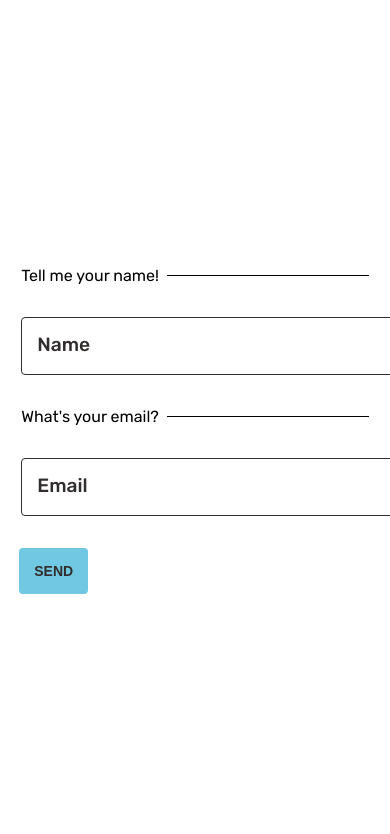
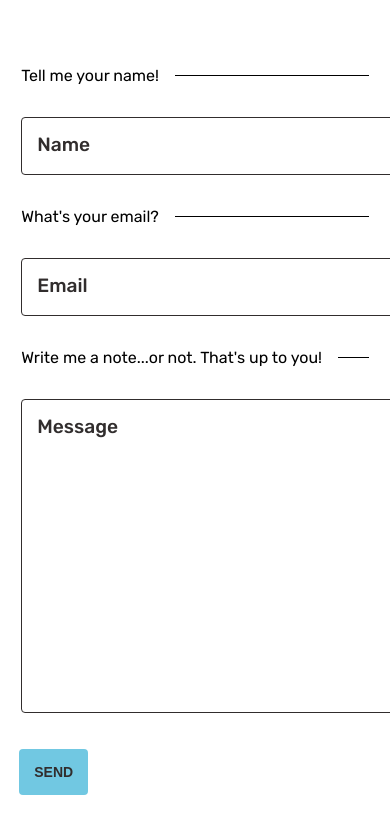
Before and after one commit to jennmez/contact-me-form, a React (Create React App) app: page / in a window 390 px wide. Shown: the top 834 px of the page. Built offline with nearby package versions, Linux system fonts and the light colour scheme.

Commit message:
updated scss form with text area. Unresponsive to resizing

```diff
--- a/src/App.js
+++ b/src/App.js
@@ -36,8 +36,24 @@ function App() {
               placeholder=" "
               required
             />
-            <label htmlFor="name" className="label">
+            <label htmlFor="email" className="label">
               Email
+            </label>
+          </div>
+        </fieldset>
+        <fieldset>
+          <legend>Write me a note...or not. That's up to you!</legend>
+          <div className="field-outlined">
+            <textarea
+              id="message"
+              name="message"
+              className="textarea"
+              rows="10"
+              placeholder=" "
+              required
+            />
+            <label htmlFor="message" className="label">
+              Message
             </label>
           </div>
         </fieldset>
--- a/src/App.scss
+++ b/src/App.scss
@@ -20,10 +20,12 @@ fieldset {
   border: 0;
   border-top: 1px solid;
   padding: 32px 0;
+  position: relative;
 }
+
 legend {
   background: $white;
-  padding: 0 8px 0 0;
+  padding: 0 16px 0 0;
 }
 
 //Placeholders
@@ -36,6 +38,18 @@ legend {
   padding: 0 16px;
   border-radius: 4px;
   border: 1px solid $grey;
+}
+
+%textarea {
+  font-family: 'Rubik', sans-serif;
+  resize: none;
+  width: 100%;
+  font-size: 1.5rem;
+  color: $grey;
+  padding: 16px;
+  border-radius: 4px;
+  border: 1px solid $grey;
+  outline: none;
 }
 
 %label {
@@ -84,6 +98,25 @@ legend {
     @extend %label;
     left: 16px;
   }
+  > .textarea {
+    @extend %textarea;
+    &:hover {
+      border-color: $blue;
+    }
+    &:focus {
+      border: 2px solid $blue;
+      /*  "~" combinator selects the general sibling which will work in all cases*/
+      ~ .label {
+        color: $blue;
+        @extend %label-outlined;
+      }
+    }
+    &:valid {
+      ~ .label {
+        @extend %label-outlined;
+      }
+    }
+  }
 }
 
 button {
```
